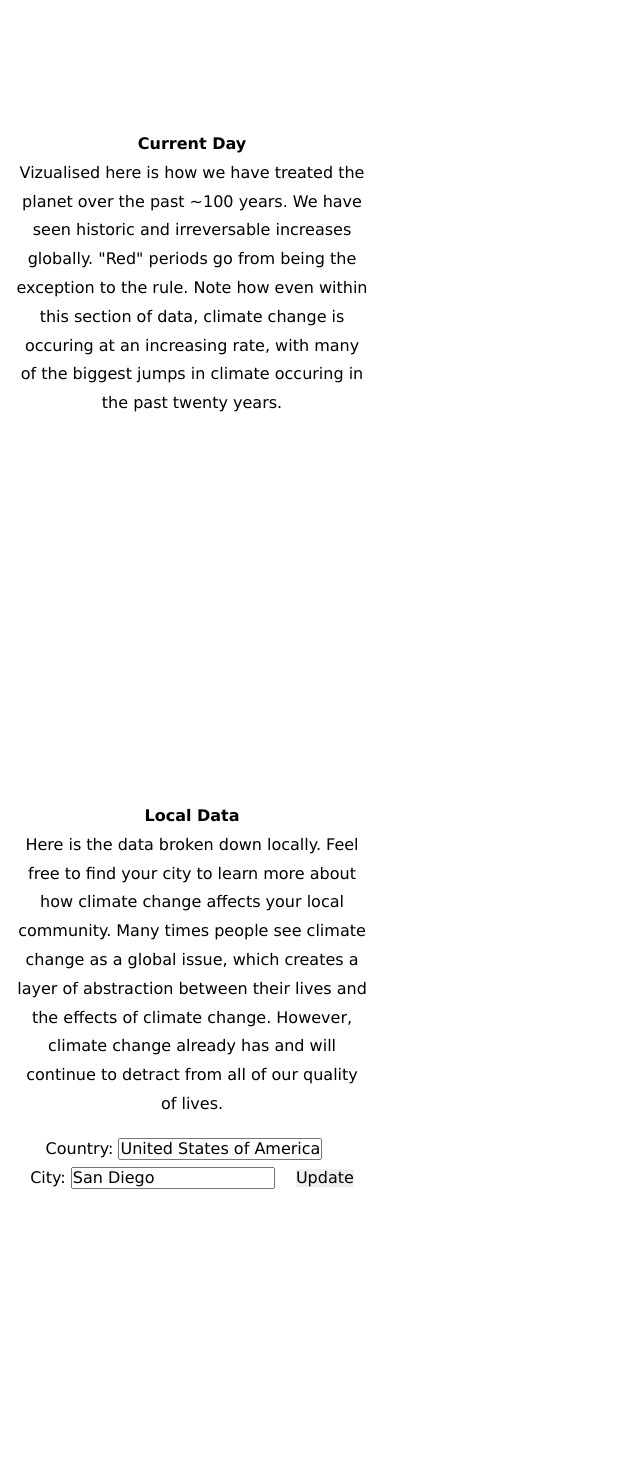
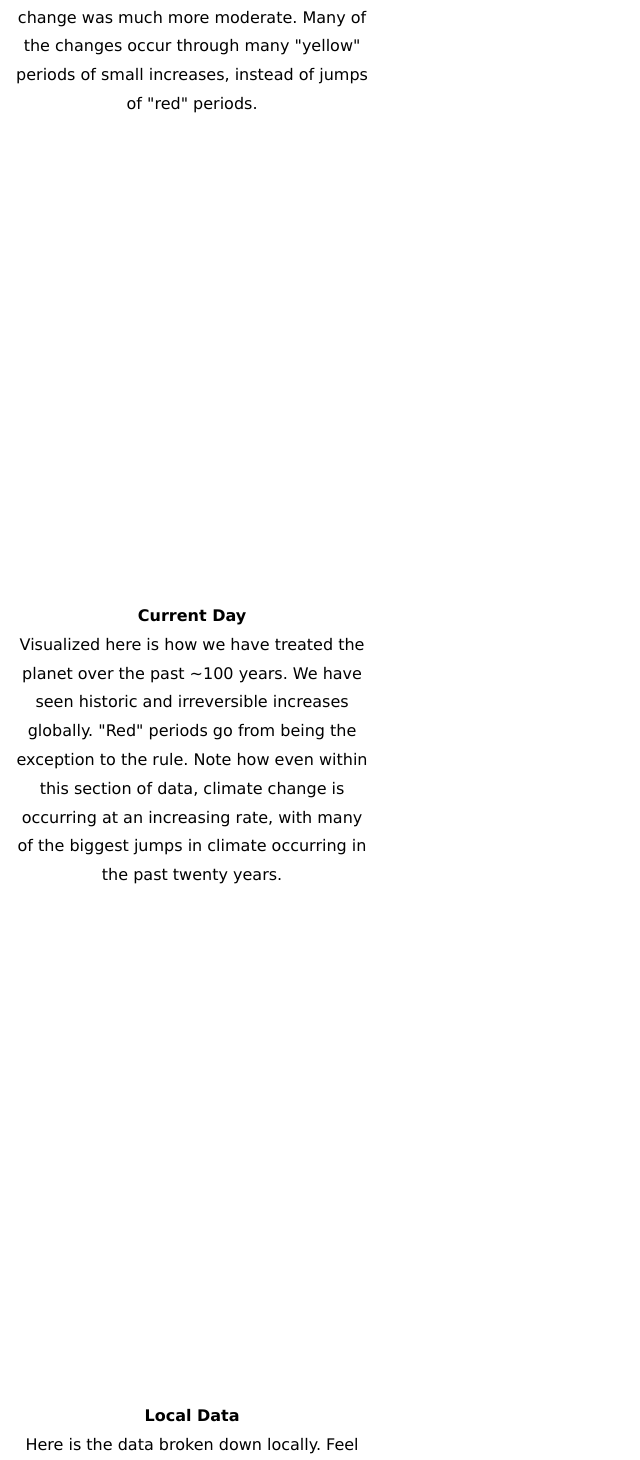
Before and after one commit to anananan116/DSC106_final_project_vite, a Svelte app: page / in a window 1280 px wide. Shown: the part 1230-2690 px from the top of the page, without its empty margins (0-640 px from the left). Built offline with nearby package versions, Linux system fonts and the light colour scheme; no server answers.

Commit message:
make all sections to have same height as user interface

```diff
--- a/src/App.svelte
+++ b/src/App.svelte
@@ -40,7 +40,11 @@
   let cityInput = city;
 </script>
 
-<section><b>Introduction</b><br>Climate change denial is still a rampant issue. Climate change, while heavily displayed in media, never seems to have easily accessible scientific data. As the timescale is larger than humans were made for, climate change has a lot of plausible deniability. This project aims to reduce that issue.<br>empty space left for videos and research</section>
+<section>
+  <b>Introduction</b><br>
+  Climate change denial is still a rampant issue. Climate change, while heavily displayed in media, never seems to have easily accessible scientific data. As the timescale is larger than humans were made for, climate change has a lot of plausible deniability. This project aims to reduce that issue.<br>
+  empty space left for videos and research
+</section>
 
 <Scroller
   top={0.0}
@@ -51,11 +55,18 @@
   bind:offset
   bind:progress
 >
-
   <div class="foreground" slot="foreground" style="pointer-events: auto;">
-  <section><b>Pre-industrialization</b><br>Pre-industrialization, climate change was a natural phenomina, yet occured gradually. On the right is the data of climate change before large scale human interaction. Notice how while there was a trend towards higher tempuratures, the change was much more moderate. Many of the changes occur through many "yellow" periods of small increases, instead of jumps of "red" periods.</section>
-  <section><b>Current Day</b><br>Vizualised here is how we have treated the planet over the past ~100 years. We have seen historic and irreversable increases globally. "Red" periods go from being the exception to the rule. Note how even within this section of data, climate change is occuring at an increasing rate, with many of the biggest jumps in climate occuring in the past twenty years.</section>
-  <section><b>Local Data</b><br>Here is the data broken down locally. Feel free to find your city to learn more about how climate change affects your local community. Many times people see climate change as a global issue, which creates a layer of abstraction between their lives and the effects of climate change. However, climate change already has and will continue to detract from all of our quality of lives.
+    <section>
+      <b>Pre-industrialization</b><br>
+      Pre-industrialization, climate change was a natural phenomenon, yet occurred gradually. On the right is the data of climate change before large scale human interaction. Notice how while there was a trend towards higher temperatures, the change was much more moderate. Many of the changes occur through many "yellow" periods of small increases, instead of jumps of "red" periods.
+    </section>
+    <section>
+      <b>Current Day</b><br>
+      Visualized here is how we have treated the planet over the past ~100 years. We have seen historic and irreversible increases globally. "Red" periods go from being the exception to the rule. Note how even within this section of data, climate change is occurring at an increasing rate, with many of the biggest jumps in climate occurring in the past twenty years.
+    </section>
+    <section>
+      <b>Local Data</b><br>
+      Here is the data broken down locally. Feel free to find your city to learn more about how climate change affects your local community. Many times people see climate change as a global issue, which creates a layer of abstraction between their lives and the effects of climate change. However, climate change already has and will continue to detract from all of our quality of lives.
       <div>
         <label>
           Country:
@@ -82,20 +93,18 @@
   </div>
 </Scroller>
 
-<section><b>Call to Action</b><br>Action must be taken to prevent climate change before it is too late. Attached is a variety of sources from groups much more informed than we are, sorted into categories depending on what you are looking for.<br>
-<br>
+<section>
+  <b>Call to Action</b><br>
+  Action must be taken to prevent climate change before it is too late. Attached is a variety of sources from groups much more informed than we are, sorted into categories depending on what you are looking for.<br><br>
   Individual impact:<br>
   <a href="https://www.un.org/en/actnow/ten-actions">www.un.org/</a><br>
-<a href="https://www.epa.gov/climate-change/what-you-can-do-about-climate-change">www.epa.gov/</a><br>
-<br>
+  <a href="https://www.epa.gov/climate-change/what-you-can-do-about-climate-change">www.epa.gov/</a><br><br>
   Global Trends:<br>
   <a href="https://www.climate.gov/news-features/understanding-climate/climate-change-global-temperature">www.climate.gov/</a><br>
-<a href="https://climate.nasa.gov/vital-signs/global-temperature/?intent=121">climate.nasa.gov/</a><br>
-<br>
+  <a href="https://climate.nasa.gov/vital-signs/global-temperature/?intent=121">climate.nasa.gov/</a><br><br>
   The Effects of Climate Change:<br>
   <a href="https://www.nrdc.org/stories/what-are-effects-climate-change">www.nrdc.org/</a><br>
   <a href="https://www.worldwildlife.org/threats/effects-of-climate-change">www.worldwildlife.org/</a><br>
-<br>
 </section>
 
 <style>
@@ -108,44 +117,31 @@ The Effects of Climate Change:<br>
   }
 
   .foreground {
-    padding: 200x 0;
+    padding: 200px 0;
     margin-left: 0;
     margin-right: auto;
     height: auto;
     position: relative;
     font-family: 'Verdana';
     line-height: 1.8;
-    font-size: 16x;
+    font-size: 16px;
     pointer-events: auto; /* Enable pointer events for foreground */
     z-index: 1; /* Lower z-index to ensure it is below the background */
   }
 
   .progress-bars {
     position: absolute;
-    background: rgba(170, 51, 120, 0.2) /*  40% opaque */;
+    background: rgba(170, 51, 120, 0.2); /* 40% opaque */
     visibility: visible;
   }
 
   section {
-    height: 80vh;
-    background-color: rgba(0, 0, 0, 0); /* 20% opaque */
-    /* color: white; */
+    height: 100vh;
+    background-color: rgba(0, 0, 0, 0); /* Transparent background */
     text-align: center;
-    /* max-width: 750px; */
     color: black;
     padding: 1em;
-    margin: 0 0 2em 0;
-  }
-
-  big-section {
-    height: 80vh;
-    background-color: rgba(0, 0, 0, 0); /* 20% opaque */
-    /* color: white; */
-    text-align: center;
-    /* max-width: 750px; */
-    color: black;
-    padding: 1em;
-    margin: 0 0 2em 0;
+    margin: 0;
   }
 
   /* Style for the input form */
```
Lines whose indentation alone changed are shown as unchanged.
